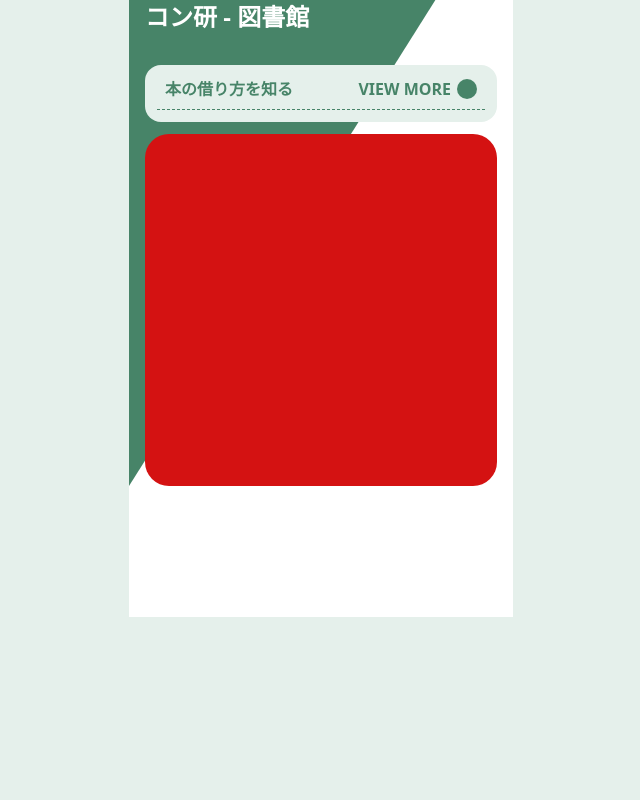
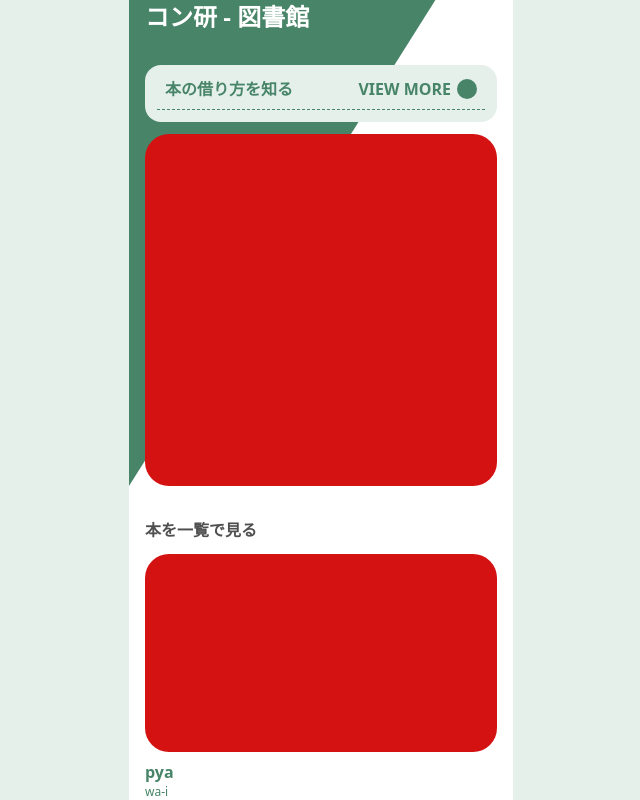
Before and after one commit to kurakke/library, a Next.js app: page / in a window 1280 px wide. Shown: the part 183-983 px from the top of the page, without its empty margins (319-959 px from the left). Before the commit the page ends 800 px from the top, so only its background shows below. Built offline with nearby package versions, Linux system fonts and the light colour scheme.

Commit message:
create Book component

```diff
--- /dev/null
+++ b/src/ui/components/Book/index.tsx
@@ -0,0 +1,20 @@
+import {Props} from "~/ui/components/Header";
+
+export type BookType = {
+    title:string;
+    info:string;
+};
+
+export type Props ={
+    book:BookType;
+};
+
+export const Book = ({book}:Props) => {
+    return(
+        <div>
+            <div className="w-full aspect-video bg-expressive-red rounded-3xl mt-12"/>
+            <h3 className="font-black mt-8">{book.title}</h3>
+            <p className="text-xs">{book.info}</p>
+        </div>
+    );
+};
--- a/src/ui/layouts/Default/index.tsx
+++ b/src/ui/layouts/Default/index.tsx
@@ -8,9 +8,9 @@ export type Props = {
 
 export const DefaultLayout = ({ children, disableCtrls }: Props) => {
     return (
-        <div className="relative bg-white max-w-sm mx-auto h-full">
+        <div className="relative bg-white max-w-sm mx-auto min-h-screen">
             <Header className="absolute" disableCtrls={disableCtrls} />
-            <div className="relative flex flex-col items-center pt-60 h-screen">
+            <div className="relative pt-60">
                 {children}
             </div>
         </div>
--- a/src/ui/pages/Root/_hero.tsx
+++ b/src/ui/pages/Root/_hero.tsx
@@ -3,8 +3,8 @@ import {TriangleWrapper} from "~/ui/components/TriangleWrapper";
 export const Hero = () => {
     return(
     <TriangleWrapper>
-        <div className="w-full  px-16">
-            <div className="flex flex-col items-center mt-32 w-fit">
+        <div className="w-full pt-32 px-16">
+            <div className="flex flex-col items-center w-fit">
                 <div className="w-80 h-80 bg-expressive-red mb-12"/>
                 <h1 className="text-2xl font-bold text-white">コン研 - 図書館</h1>
             </div>
--- a/src/ui/pages/Root/index.tsx
+++ b/src/ui/pages/Root/index.tsx
@@ -1,5 +1,6 @@
 import { DefaultLayout } from "~/ui/layouts/Default";
 import {Hero} from "~/ui/pages/Root/_hero";
+import {Book} from "~/ui/components/Book/index"
 
 type User = {
     id: string;
@@ -10,10 +11,19 @@ export type Props = {
     user2: User;
 };
 
+const Book1 ={
+    title:"pya",
+    info:"wa-i",
+}
+
 export const RootPage = (props: Props) => {
     return (
         <DefaultLayout>
             <Hero/>
+            <div className="w-full px-16">
+                <h2 className="font-black text-gray-dark mt-32">本を一覧で見る</h2>
+                <Book book={Book1}/>
+            </div>
         </DefaultLayout>
     );
 };
```
